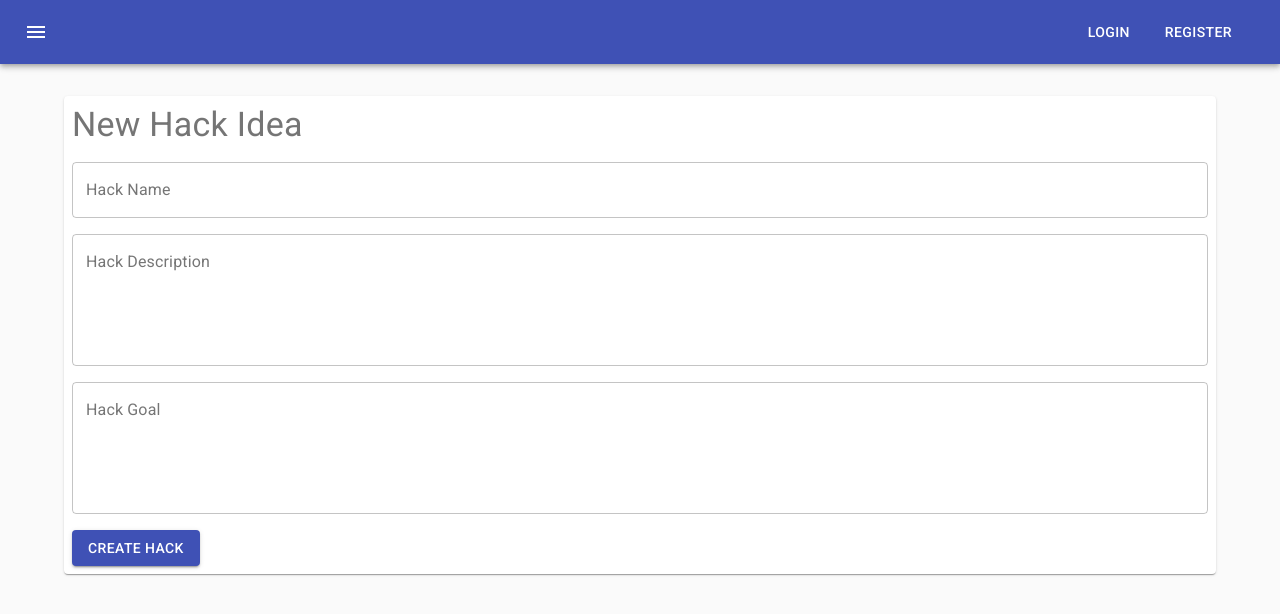
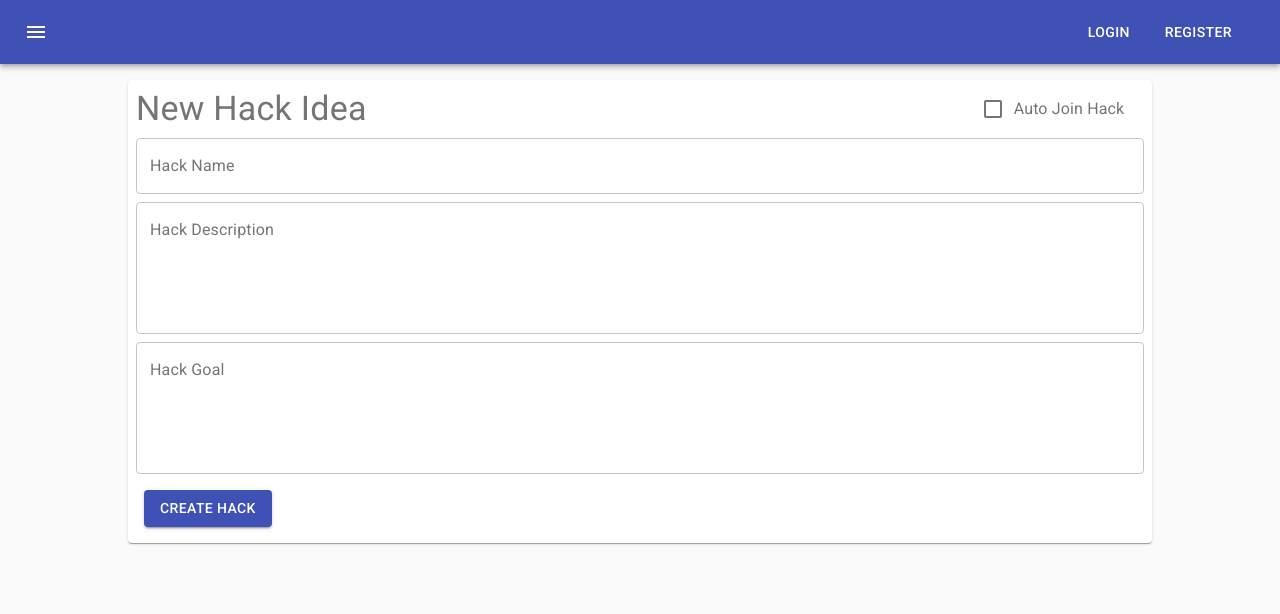
Before and after one commit to hackthehack/hack-zero-v2, a React (Create React App) app: page /create in a window 1280 px wide. Shown: the top 614 px of the page. Built offline with nearby package versions, Linux system fonts and the light colour scheme.

Commit message:
Working on getting auto add to Hack complete

```diff
--- a/src/components/create-hack.js
+++ b/src/components/create-hack.js
@@ -10,13 +10,18 @@ import Paper from "@material-ui/core/Paper";
 import Typography from "@material-ui/core/Typography";
 import { makeStyles } from "@material-ui/core/styles";
 import Axios from "axios";
+import Checkbox from "@material-ui/core/Checkbox";
+import FormControlLabel from "@material-ui/core/FormControlLabel";
 
-import UrlJoin  from "url-join"
+import UrlJoin from "url-join";
+import { connect } from "react-redux";
 
 const useStyles = makeStyles(theme => ({
   root: {
     flexGrow: 1,
-    marginTop: theme.spacing(2)
+    margin: theme.spacing(2),
+    width: "80vw",
+    padding: theme.spacing(1)
   },
   field: {
     padding: theme.spacing(1),
@@ -29,29 +34,37 @@ const useStyles = makeStyles(theme => ({
   }
 }));
 
-function CreateHack(props) {
+export function CreateHack(props) {
   const classes = useStyles();
 
   const [title, setTitle] = useState("");
   const [description, setDescription] = useState("");
   const [goal, setGoal] = useState("");
+  const [join, setJoin] = useState(false);
 
   const handleSubmit = event => {
     event.preventDefault();
+    console.log(join);
     const obj = {
       title: title,
       description: description,
       goal: goal
     };
-    Axios.post(UrlJoin(process.env.REACT_APP_API_URL, "addhack"), obj).then(res => {
-      console.log(res);
-    }).then(()=>{
-      props.history.push('/hacks')
-    })
+    Axios.post(UrlJoin(process.env.REACT_APP_API_URL, "addhack"), obj)
+      .then(res => {
+        const obj = {
+          hackId: res._id,
+          userId: props.userId
+        }
+        Axios.post(UrlJoin(process.env.REACT_APP_API_URL,"joinhack"), obj)
+      })
+      .then(() => {
+        props.history.push("/hacks");
+      });
   };
 
   return (
-    <div className={classes.root}>
+    <div>
       <form width={1} noValidate autoComplete="false" onSubmit={handleSubmit}>
         <Grid
           container
@@ -63,13 +76,28 @@ function CreateHack(props) {
           <Paper className={classes.root}>
             <Grid
               container
-              direction="column"
-              justify="center"
-              alignItems="stretch"
+              justify="flex-start"
+              alignItems="center"
               alignContent="center"
+              spacing={1}
             >
-              <Grid className={classes.field} item xs={12}>
+              <Grid className={classes.field} item xs={10}>
                 <Typography variant="h4">New Hack Idea</Typography>
+              </Grid>
+              <Grid className={classes.field} item xs={2}>
+                <FormControlLabel
+                  control={
+                    <Checkbox
+                      checked={join}
+                      onChange={event => {
+                        setJoin(event.target.checked);
+                      }}
+                      value="joinHack"
+                      color="primary"
+                    />
+                  }
+                  label="Auto Join Hack"
+                />
               </Grid>
               <Grid className={classes.field} item xs={12}>
                 <FormControl fullWidth variant="outlined">
@@ -87,7 +115,7 @@ function CreateHack(props) {
                   ></OutlinedInput>
                 </FormControl>
               </Grid>
-              <Grid className={classes.field} item xs>
+              <Grid className={classes.field} item xs={12}>
                 <FormControl fullWidth variant="outlined">
                   <InputLabel htmlFor="outlined-adornment-amount">
                     Hack Description
@@ -105,7 +133,7 @@ function CreateHack(props) {
                   ></OutlinedInput>
                 </FormControl>
               </Grid>
-              <Grid className={classes.field} item xs>
+              <Grid className={classes.field} item xs={12}>
                 <FormControl fullWidth variant="outlined">
                   <InputLabel htmlFor="outlined-adornment-amount">
                     Hack Goal
@@ -141,4 +169,8 @@ function CreateHack(props) {
   );
 }
 
-export default CreateHack;
+const mapState = state => ({
+  userId: state.auth.userId
+});
+
+export default connect(mapState)(CreateHack);
```
Also changed, not shown: 1 other file (tests, documents, lock files or other folders).
